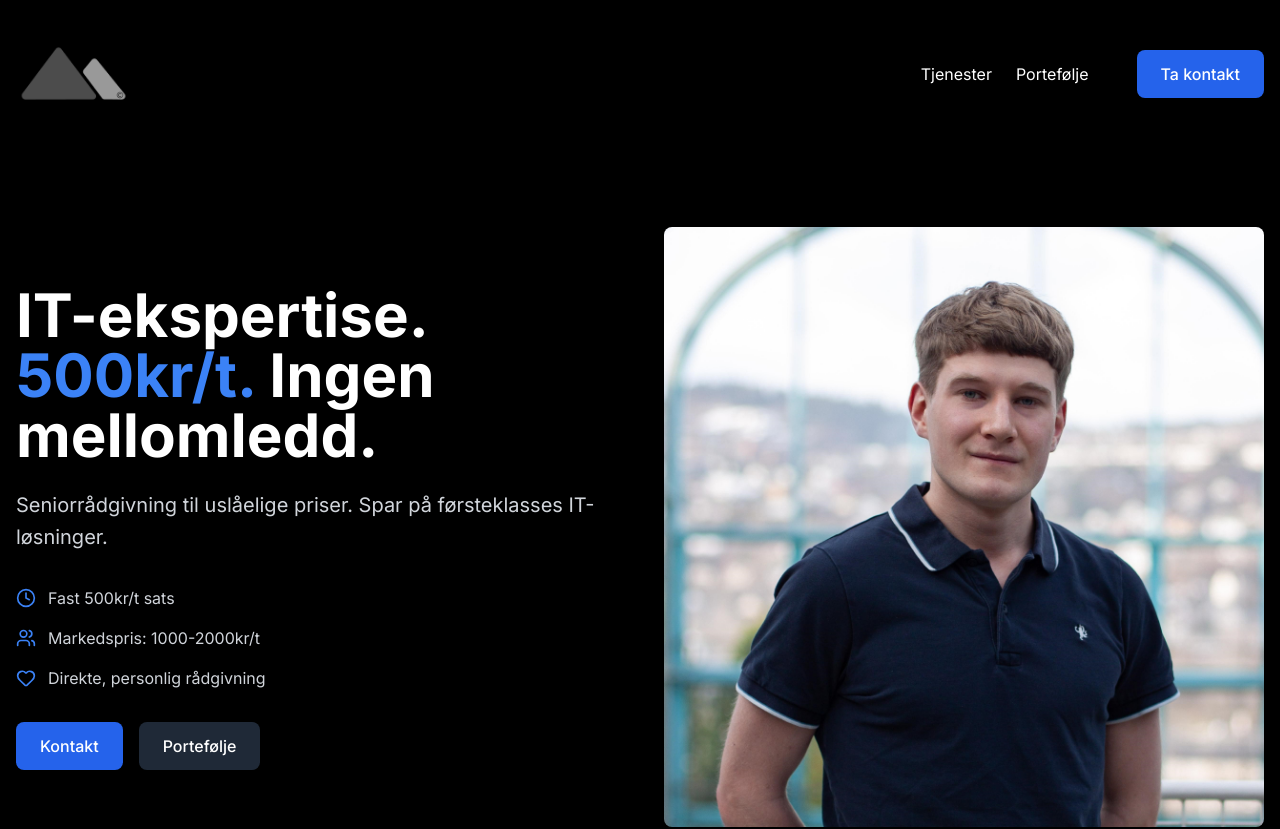
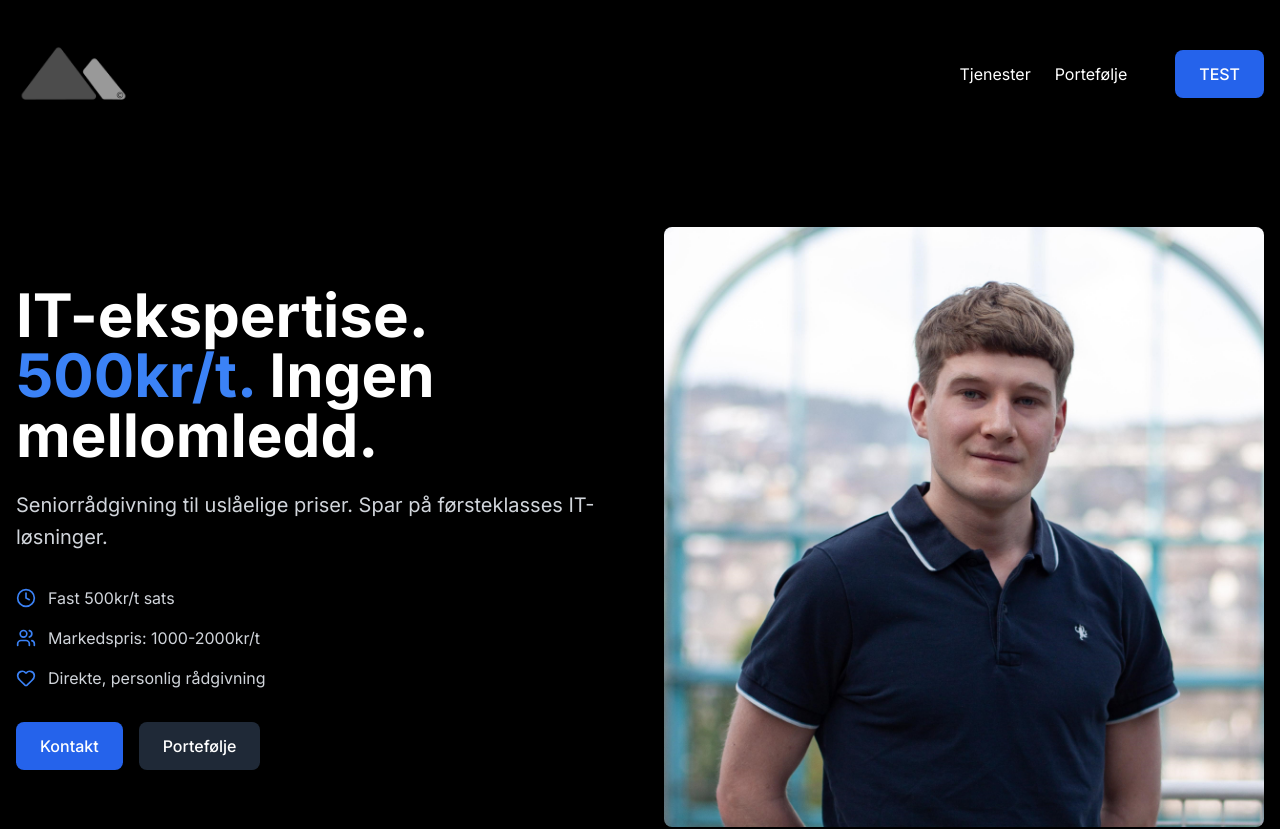
Before and after one commit to ErFjeldheim/fjelldata, a React (Vite) app: page / in a window 1280 px wide. Shown: the top 829 px of the page. Built offline with nearby package versions, Linux system fonts and the light colour scheme.

Commit message:
Tester Github Actions

```diff
--- a/src/components/Header.tsx
+++ b/src/components/Header.tsx
@@ -23,7 +23,7 @@ const Header: React.FC = () => {
             <Link to="/portfolio" className="hover:text-gray-300 transition-colors">Portefølje</Link>
           </div>
           <Link to="/contact" className="btn-primary">
-            Ta kontakt
+            TEST
           </Link>
         </div>
 
```
